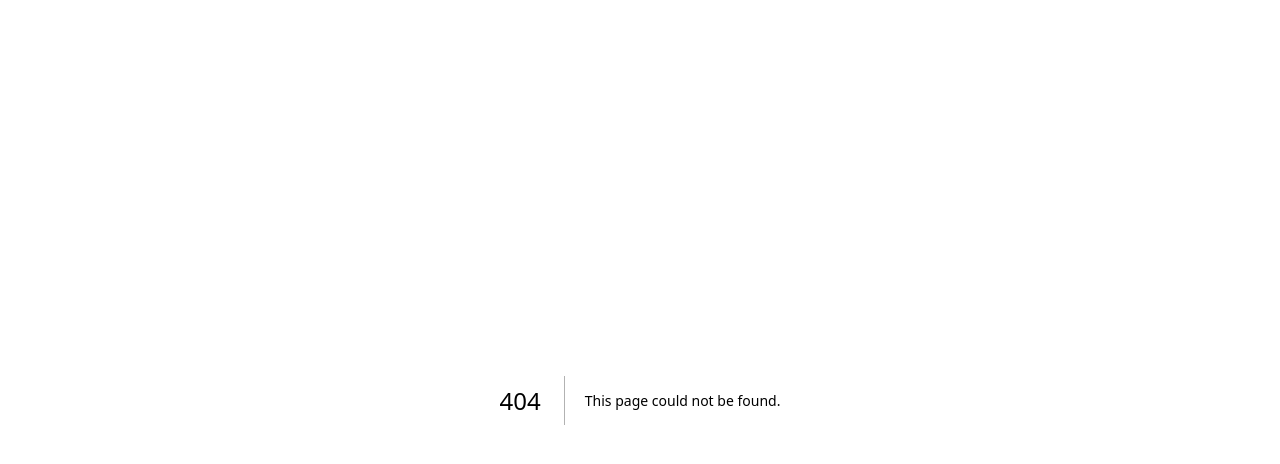
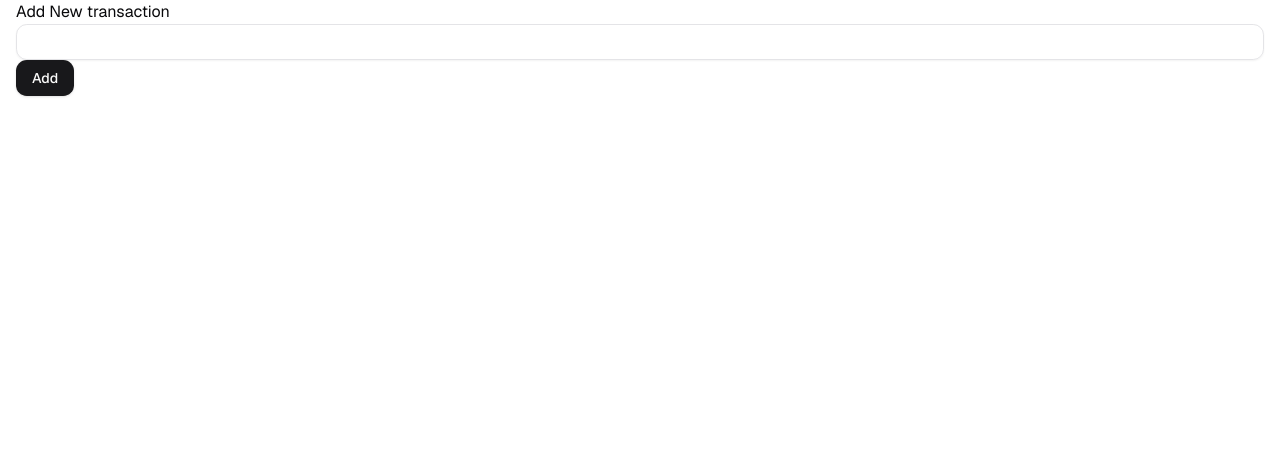
Before and after one commit to theKrishDas/extrack, a Next.js app: page /new in a window 1280 px wide. Before the commit this address had no page. Shown: the top 464 px of the page. Built offline with nearby package versions, Linux system fonts and the light colour scheme.

Commit message:
Add: Form structure
Just the structure to add new transaction.

!!! This form is just a placeholder component. It is not implemented yet !!!

```diff
--- /dev/null
+++ b/app/(app)/new/page.tsx
@@ -0,0 +1,10 @@
+import NewTransactionForm from "@/components/form/NewTransactionForm";
+
+export default function NewTransactionPage() {
+  return (
+    <>
+      <h1>Add New transaction</h1>
+      <NewTransactionForm />
+    </>
+  );
+}
--- /dev/null
+++ b/components/form/NewTransactionForm.tsx
@@ -0,0 +1,11 @@
+import { Button } from "@/components/ui/button";
+import { Input } from "@/components/ui/input";
+
+export default function NewTransactionForm() {
+  return (
+    <form>
+      <Input />
+      <Button type="submit">Add</Button>
+    </form>
+  );
+}
```
